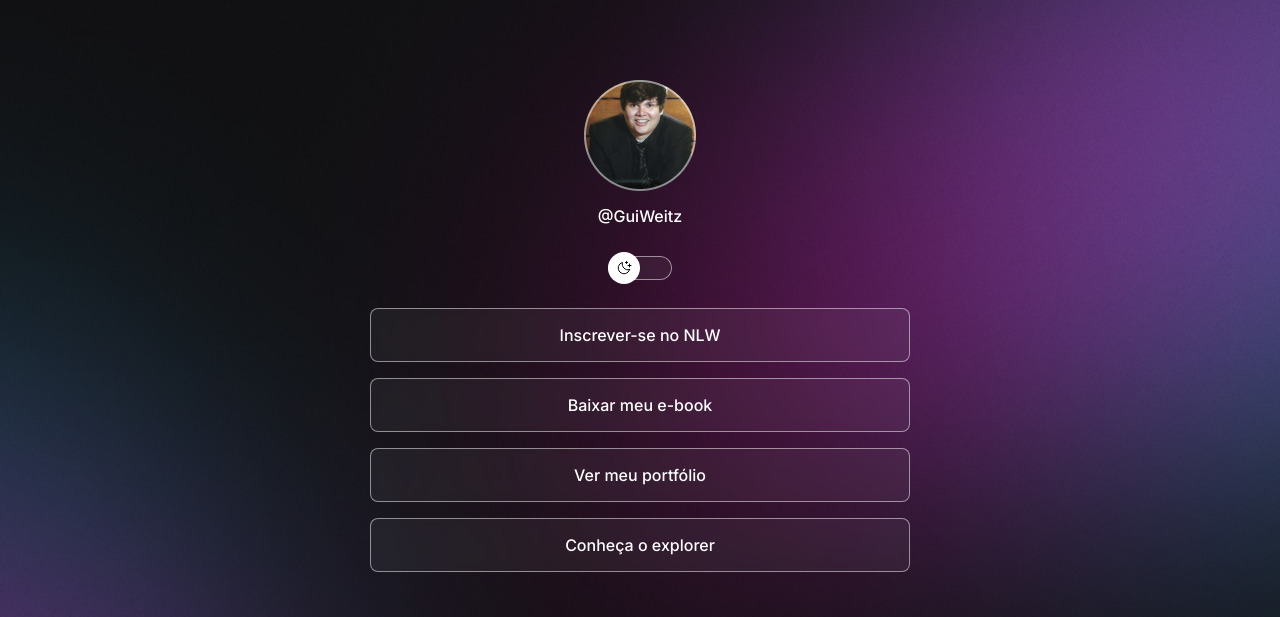
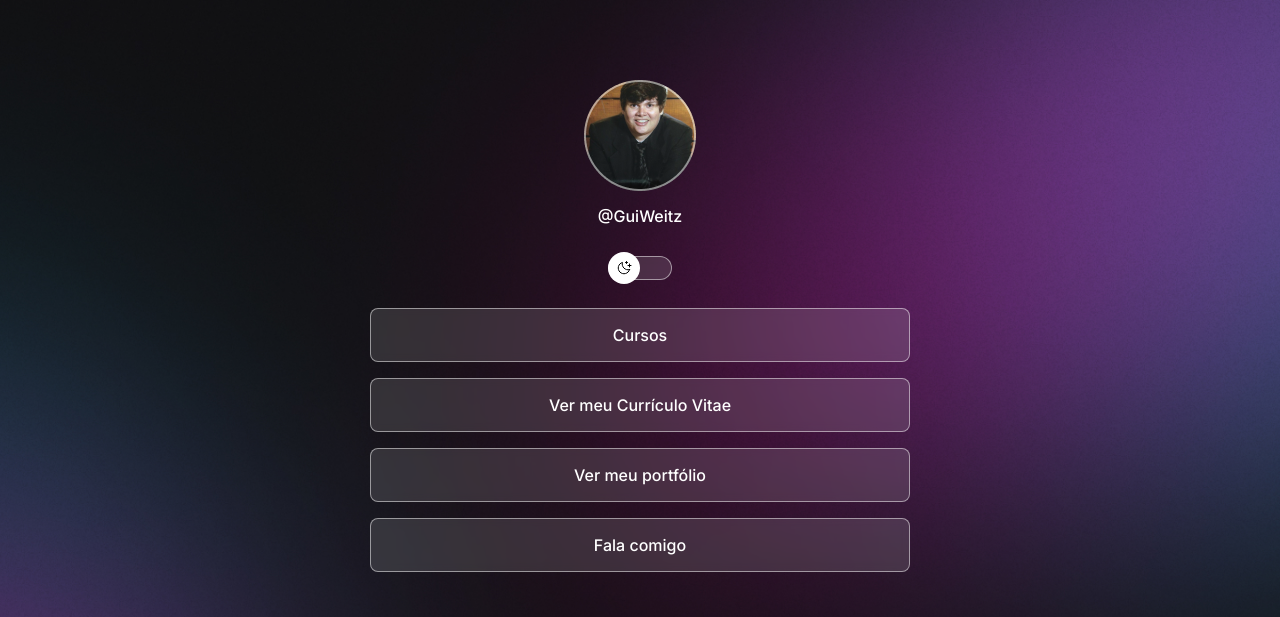
Before and after one commit to GuiWeitz/Projeto-discovery, a plain HTML site: page index.html in a window 1280 px wide. Shown: the top 617 px of the page. Drawn offline with nearby package versions, Linux system fonts and the light colour scheme.

Commit message:
add hrf list and style root/light

```diff
--- a/index.html
+++ b/index.html
@@ -18,8 +18,8 @@
     <div id="container">
       <div id="profile">
         <img
-          src="./assets/avatar.png"
-          alt="foto sorrindo, usando oculos e fundo preto"
+          src="./assets/Avatar.png"
+          alt="foto sorrindo, com terno e camisa pretos e com braços cruzados"
         />
         <p>@GuiWeitz</p>
       </div>
@@ -30,20 +30,20 @@
       </div>
       <ul>
         <li>
-          <a href="#">Inscrever-se no NLW</a>
+          <a href="https://www.udemy.com/user/guilherme-de-oliveira-weita/" target="_blank">Cursos</a>
         </li>
         <LI>
-          <a href="#">Baixar meu e-book</a>
+          <a href="./assets/CURRICULO GUILHERME.pdf" target="_blank">Ver meu Currículo Vitae</a>
         </LI>
         <li>
-          <a href="https://github.com" target="_blank">Ver meu portfólio</a>
+          <a href="https://github.com/GuiWeitz?tab=repositories" target="_blank">Ver meu portfólio</a>
         </li>
         <li>
-          <a href="https://rocketseat.com.br/explorer" target="_blank">Conheça o explorer</a>
+          <a href="https://wa.me/5544998515330" target="_blank">Fala comigo</a>
         </li>
       </ul>
       <div id="social-links">
-        <a href="https://github.com/" target="_blank">
+        <a href="https://github.com/GuiWeitz" target="_blank">
          <ion-icon name="logo-github"></ion-icon>
          </a>
          <a href="https://www.instagram.com/guilhermeweitz/" target="_blank">
--- a/style.css
+++ b/style.css
@@ -7,16 +7,16 @@
   --text-color: white;
   --bg-url: url(./assets/bg-mobile.jpg);
   --stroke-color: rgba(255, 255, 255, 0.5);
-  --surface-color: rgba(255, 255, 255, 0.05);
+  --surface-color: rgba(255, 255, 255, 0.13);
   --surface-color-hover: rgba(0, 0, 0, 0.02);
-  --highlight-color: rgba(255, 255, 255, 0.2);
+  --highlight-color: rgba(255, 255, 255, 0.253);
   --switch-bg-url: url(./assets/moon-stars.svg);
 }
 .light {
   --text-color: black;
   --bg-url: url(./assets/bg-mobile-light.jpg);
   --stroke-color: rgba(0, 0, 0, 0.5);
-  --surface-color: rgba(0, 0, 0, 0.05);
+  --surface-color: rgba(0, 0, 0, 0.1);
   --surface-color-hover: rgba(0, 0, 0, 0.02);
   --highlight-color: rgba(0, 0, 0, 0.1);
   --switch-bg-url: url(./assets/sun.svg);
```
Also changed, not shown: 1 other file.
